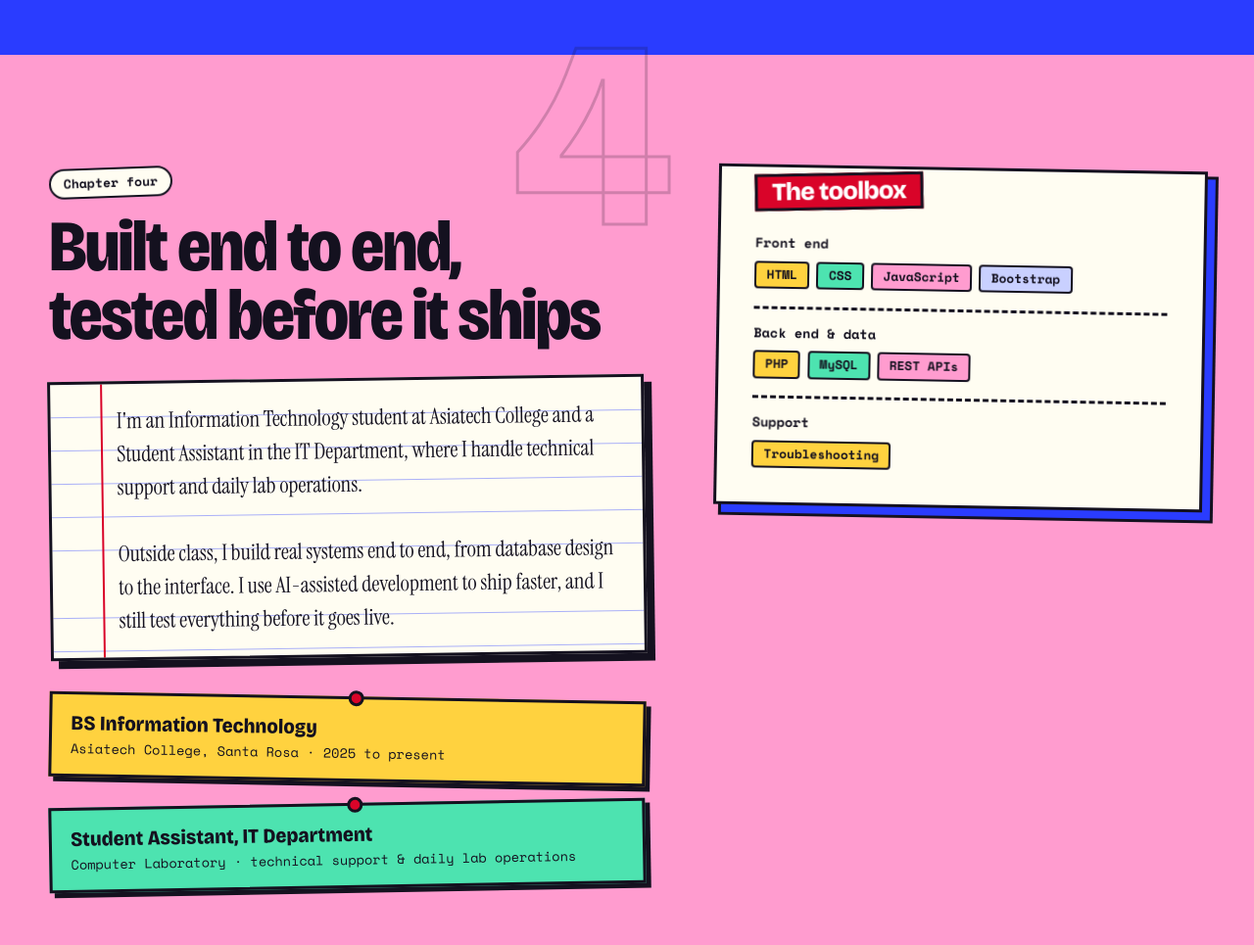
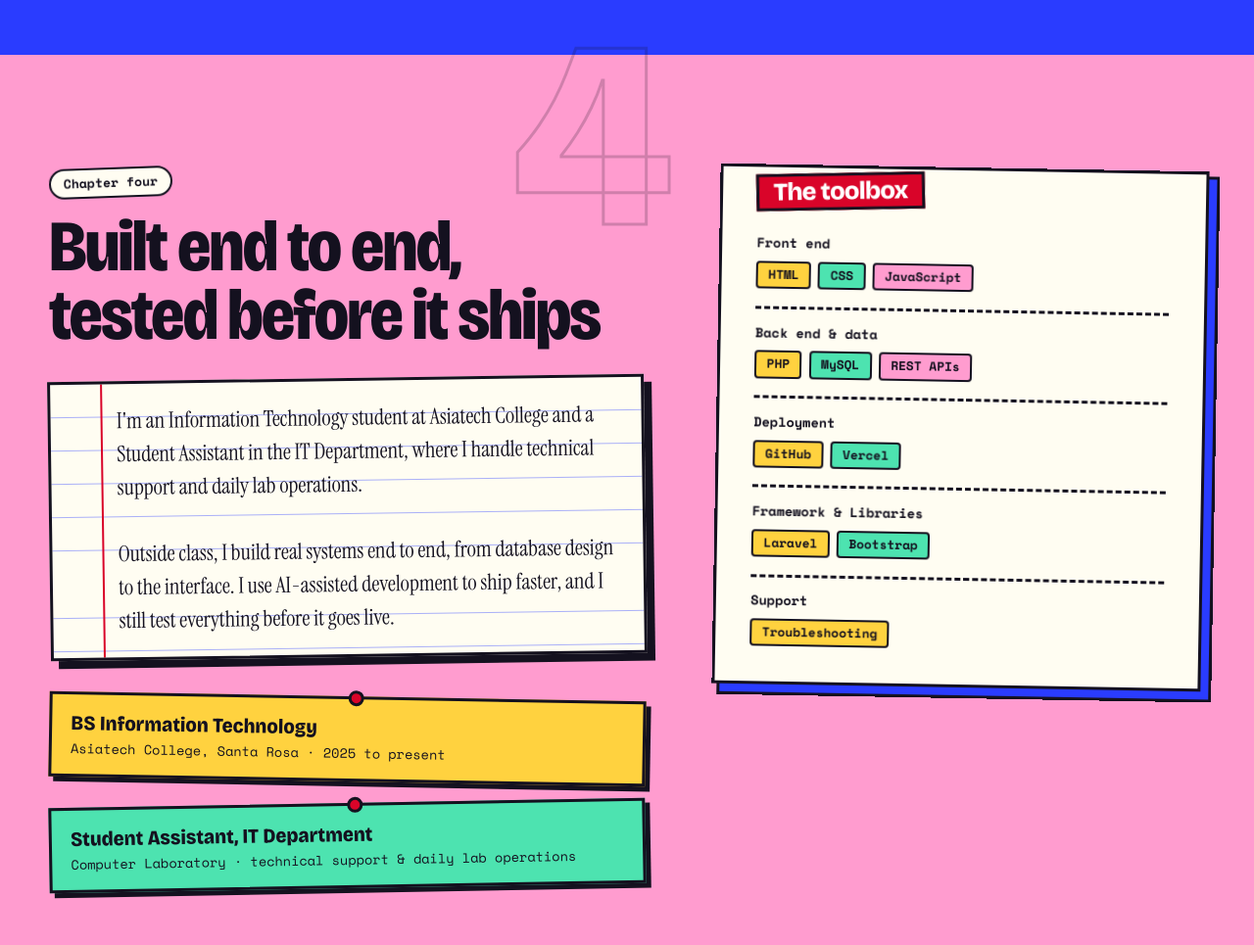
Before and after one commit to Crisostomo104/Crisostomo, a plain HTML site: page index.html in a window 1280 px wide. Shown: the part 6603-7568 px from the top of the page at 98% size. Drawn offline with nearby package versions, Linux system fonts and the light colour scheme; some packages are replaced by stand-ins of ours; no server answers; a script that the page names is missing.

Commit message:
Update skills and deployment stack
Co-authored-by: Copilot <223556219+Copilot@users.noreply.github.com>

```diff
--- a/index.html
+++ b/index.html
@@ -329,8 +329,10 @@
             </div>
             <div class="skills-card reveal">
                 <h3>The toolbox</h3>
-                <div class="skill-group"><h4>Front end</h4><ul class="tags"><li>HTML</li><li>CSS</li><li>JavaScript</li><li>Bootstrap</li></ul></div>
+                <div class="skill-group"><h4>Front end</h4><ul class="tags"><li>HTML</li><li>CSS</li><li>JavaScript</li></ul></div>
                 <div class="skill-group"><h4>Back end &amp; data</h4><ul class="tags"><li>PHP</li><li>MySQL</li><li>REST APIs</li></ul></div>
+                <div class="skill-group"><h4>Deployment</h4><ul class="tags"><li>GitHub</li><li>Vercel</li></ul></div>
+                <div class="skill-group"><h4>Framework &amp; Libraries</h4><ul class="tags"><li>Laravel</li><li>Bootstrap</li></ul></div>
                 <div class="skill-group"><h4>Support</h4><ul class="tags"><li>Troubleshooting</li></ul></div>
             </div>
         </div>
```
